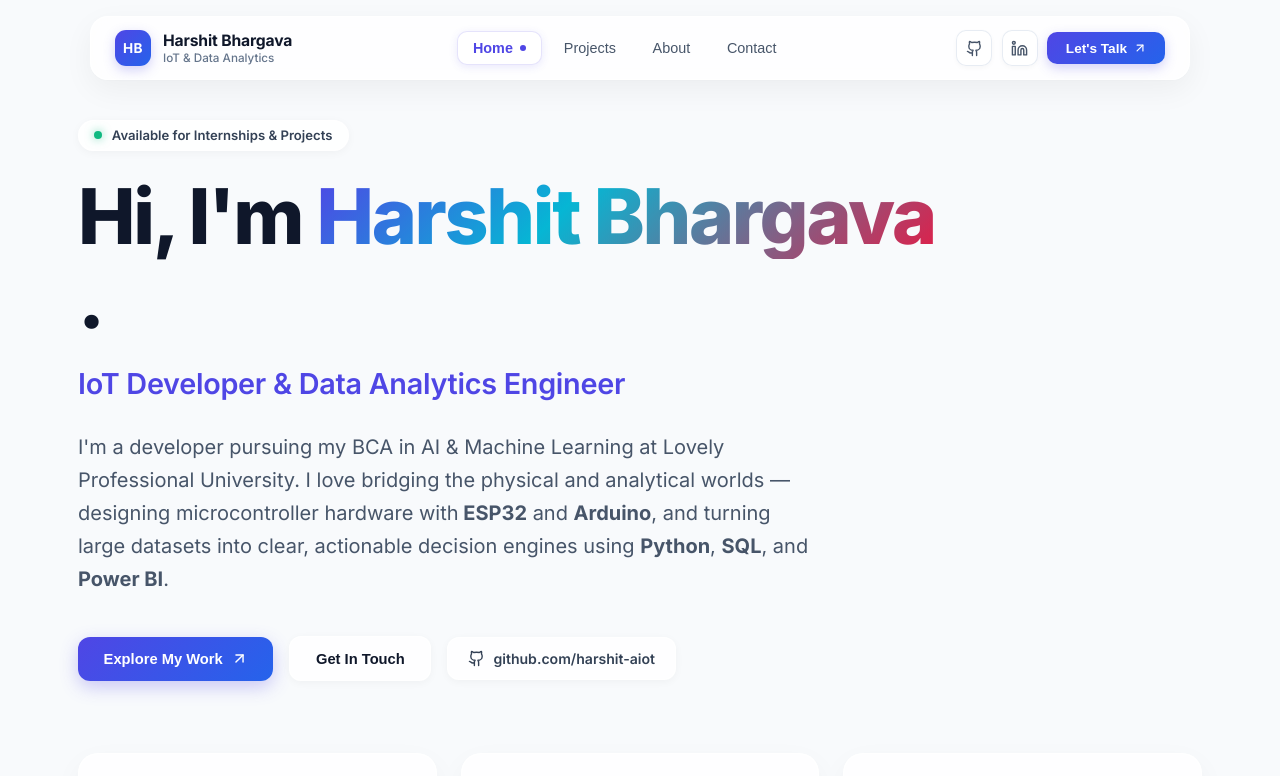
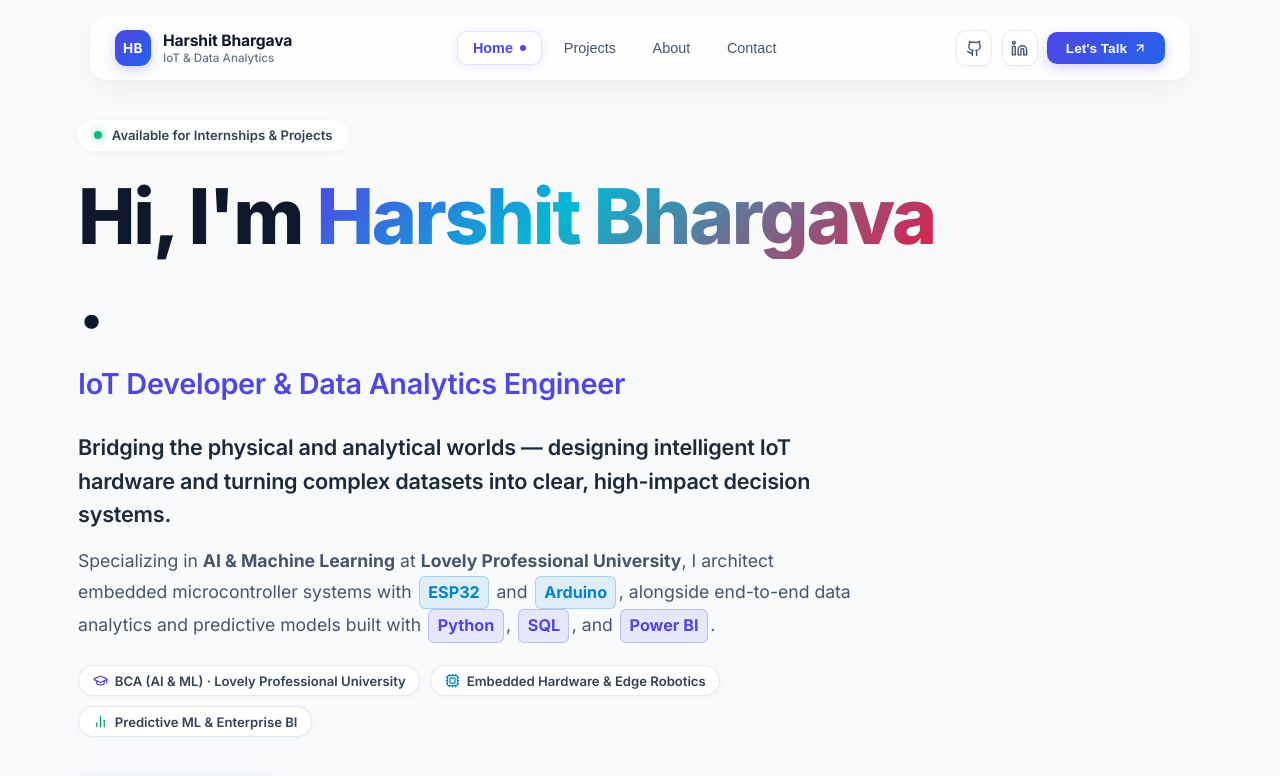
Before and after one commit to harshit-aiot/portfolio, a React (Vite) app: page / in a window 1280 px wide. Shown: the top 776 px of the page. Built offline with nearby package versions, Linux system fonts and the light colour scheme.

Commit message:
feat: enhance hero bio with punchy lead, tech badges and focus tags

```diff
--- a/src/index.css
+++ b/src/index.css
@@ -258,6 +258,35 @@ a {
   font-weight: 700;
 }
 
+.tech-tag {
+  display: inline-flex;
+  align-items: center;
+  padding: 0.12rem 0.52rem;
+  border-radius: 6px;
+  font-weight: 650;
+  font-size: 0.92em;
+  transition: all 0.2s ease;
+  margin: 0 0.15rem;
+  vertical-align: baseline;
+}
+
+.tech-tag.tech-hardware {
+  background: rgba(2, 132, 199, 0.1);
+  color: #0284c7;
+  border: 1px solid rgba(2, 132, 199, 0.25);
+}
+
+.tech-tag.tech-data {
+  background: rgba(79, 70, 229, 0.1);
+  color: #4f46e5;
+  border: 1px solid rgba(79, 70, 229, 0.25);
+}
+
+.tech-tag:hover {
+  transform: translateY(-1px);
+  box-shadow: 0 2px 6px rgba(0, 0, 0, 0.06);
+}
+
 .telemetry-green {
   color: var(--accent-emerald);
 }
--- a/src/pages/About.jsx
+++ b/src/pages/About.jsx
@@ -127,10 +127,10 @@ export default function About() {
       <div className="bio-layout" style={styles.bioLayout}>
         <div style={styles.bioTextColumn}>
           <p style={styles.bioLead}>
-            I am an IoT Developer and Data Analyst pursuing my BCA in AI & Machine Learning at Lovely Professional University.
+            Bridging the physical and analytical worlds — IoT developer and Data Analyst advancing my BCA in AI & Machine Learning at Lovely Professional University.
           </p>
           <p style={styles.bioParagraph}>
-            Unlike developers who solely work in software or solely in hardware, my passion sits squarely at the interface where
+            Unlike developers who solely specialize in pure software or isolated hardware, my focus is at the direct interface where
             <strong> physical sensor signals become actionable data intelligence</strong>.
           </p>
           <p style={styles.bioParagraph}>
--- a/src/pages/Home.jsx
+++ b/src/pages/Home.jsx
@@ -1,5 +1,5 @@
 import React from 'react';
-import { ArrowUpRight, Cpu, BarChart2, Github, Layers, ChevronRight } from 'lucide-react';
+import { ArrowUpRight, Cpu, BarChart2, Github, Layers, ChevronRight, GraduationCap } from 'lucide-react';
 
 // Preview image imports
 import churnOverviewImg from '../assets/projects/churn_overview.png';
@@ -50,12 +50,30 @@ export default function Home({ setActivePage }) {
           IoT Developer & Data Analytics Engineer
         </p>
 
-        <p style={styles.heroBio}>
-          I'm a developer pursuing my BCA in AI & Machine Learning at Lovely Professional University.
-          I love bridging the physical and analytical worlds — designing microcontroller hardware with
-          <strong> ESP32</strong> and <strong>Arduino</strong>, and turning large datasets into clear, actionable decision engines
-          using <strong>Python</strong>, <strong>SQL</strong>, and <strong>Power BI</strong>.
-        </p>
+        <div style={styles.heroBioWrapper}>
+          <p style={styles.heroLead}>
+            Bridging the physical and analytical worlds — designing intelligent IoT hardware and turning complex datasets into clear, high-impact decision systems.
+          </p>
+
+          <p style={styles.heroBio}>
+            Specializing in <strong>AI & Machine Learning</strong> at <strong>Lovely Professional University</strong>, I architect embedded microcontroller systems with <span className="tech-tag tech-hardware">ESP32</span> and <span className="tech-tag tech-hardware">Arduino</span>, alongside end-to-end data analytics and predictive models built with <span className="tech-tag tech-data">Python</span>, <span className="tech-tag tech-data">SQL</span>, and <span className="tech-tag tech-data">Power BI</span>.
+          </p>
+
+          <div style={styles.bioHighlights}>
+            <div style={styles.highlightBadge}>
+              <GraduationCap size={15} style={{ color: '#4f46e5' }} />
+              <span>BCA (AI & ML) · Lovely Professional University</span>
+            </div>
+            <div style={styles.highlightBadge}>
+              <Cpu size={15} style={{ color: '#0284c7' }} />
+              <span>Embedded Hardware & Edge Robotics</span>
+            </div>
+            <div style={styles.highlightBadge}>
+              <BarChart2 size={15} style={{ color: '#059669' }} />
+              <span>Predictive ML & Enterprise BI</span>
+            </div>
+          </div>
+        </div>
 
         {/* Clean Call To Action Buttons */}
         <div style={styles.ctaGroup}>
@@ -278,12 +296,42 @@ const styles = {
     marginBottom: '1.5rem',
     letterSpacing: '-0.01em',
   },
+  heroBioWrapper: {
+    maxWidth: '780px',
+    marginBottom: '2.5rem',
+  },
+  heroLead: {
+    fontSize: 'clamp(1.15rem, 2vw, 1.35rem)',
+    fontWeight: '600',
+    color: '#1e293b',
+    lineHeight: '1.55',
+    marginBottom: '0.9rem',
+    letterSpacing: '-0.01em',
+  },
   heroBio: {
-    fontSize: 'clamp(1.05rem, 1.7vw, 1.25rem)',
+    fontSize: 'clamp(0.98rem, 1.5vw, 1.1rem)',
     color: '#475569',
-    lineHeight: '1.65',
-    marginBottom: '2.5rem',
-    maxWidth: '740px',
+    lineHeight: '1.7',
+    marginBottom: '1.4rem',
+  },
+  bioHighlights: {
+    display: 'flex',
+    flexWrap: 'wrap',
+    gap: '0.6rem',
+    alignItems: 'center',
+  },
+  highlightBadge: {
+    display: 'inline-flex',
+    alignItems: 'center',
+    gap: '0.45rem',
+    padding: '0.42rem 0.85rem',
+    borderRadius: '100px',
+    background: 'rgba(255, 255, 255, 0.92)',
+    border: '1px solid rgba(226, 232, 240, 0.95)',
+    fontSize: '0.82rem',
+    fontWeight: '600',
+    color: '#334155',
+    boxShadow: '0 2px 6px rgba(0, 0, 0, 0.03)',
   },
   ctaGroup: {
     display: 'flex',
```
